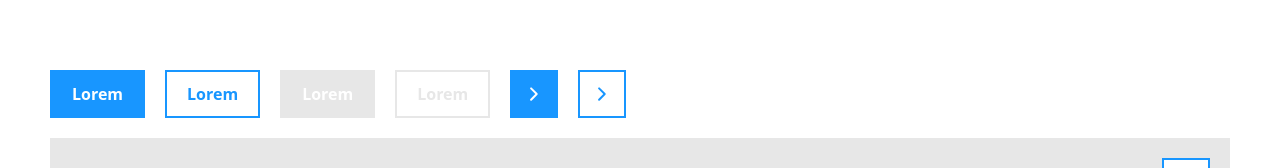
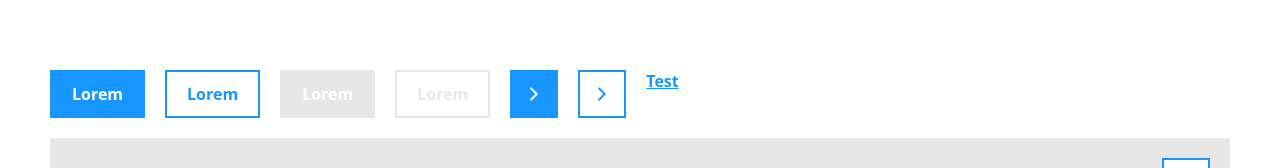
Before and after one commit to Chrissle28/wireframe-template, a Vue app: page / in a window 1280 px wide. Shown: the part 199-367 px from the top of the page. Built offline with nearby package versions, Linux system fonts and the light colour scheme.

Commit message:
add link component

```diff
--- a/src/App.vue
+++ b/src/App.vue
@@ -30,6 +30,7 @@
                     ></path>
                 </svg>
             </Button>
+            <Link href="/test"> Test </Link>
             <!--<Map :zoom="4" :lat="10" :lng="52" />-->
             <Accordion :content="content" />
         </div>
@@ -38,7 +39,7 @@
 </template>
 
 <script setup lang="ts">
-import { Button, Accordion } from './components/Ui';
+import { Button, Accordion, Link } from './components/Ui';
 import Header from './components/Header/Header.vue';
 import Footer from './components/Footer/Footer.vue';
 
--- a/src/components/Header/Logo.vue
+++ b/src/components/Header/Logo.vue
@@ -1,9 +1,10 @@
 <template>
-    <div
+    <a
+        href="/"
         class="h-10 w-16 lg:h-[100px] lg:w-[184px] flex justify-center items-center border border-secondary"
     >
         Logo
-    </div>
+    </a>
 </template>
 
 <script lang="ts" setup></script>
--- /dev/null
+++ b/src/components/Ui/Link.vue
@@ -0,0 +1,14 @@
+<template>
+    <a href="" class="font-semibold underline text-primary">
+        <slot />
+    </a>
+</template>
+
+<script lang="ts" setup>
+const props = defineProps({
+    disabled: {
+        type: Boolean,
+        default: false,
+    },
+});
+</script>
--- a/src/components/Ui/index.ts
+++ b/src/components/Ui/index.ts
@@ -1,2 +1,3 @@
 export { default as Button } from './Button.vue';
 export { default as Accordion } from './Accordion.vue';
+export { default as Link } from './Link.vue';
```
